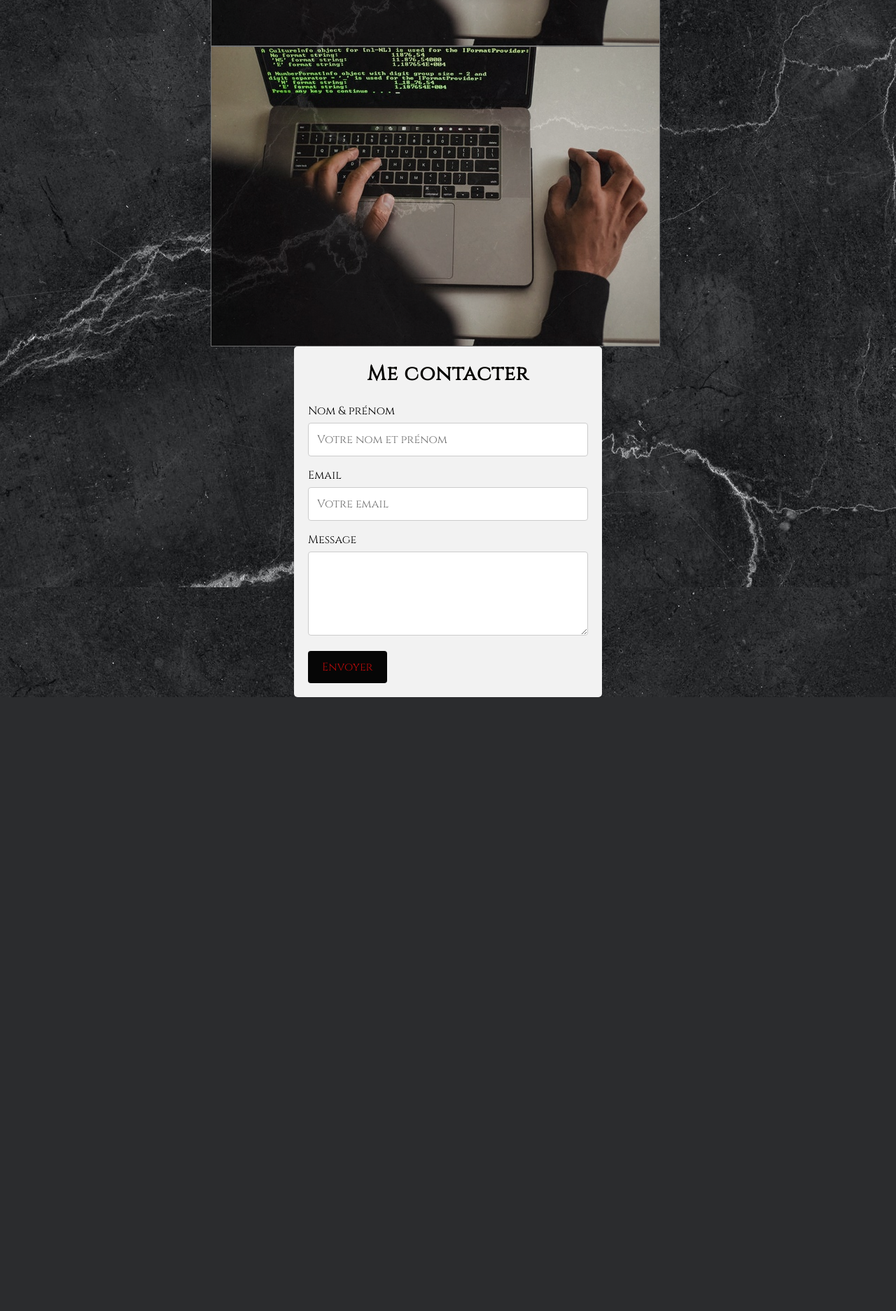
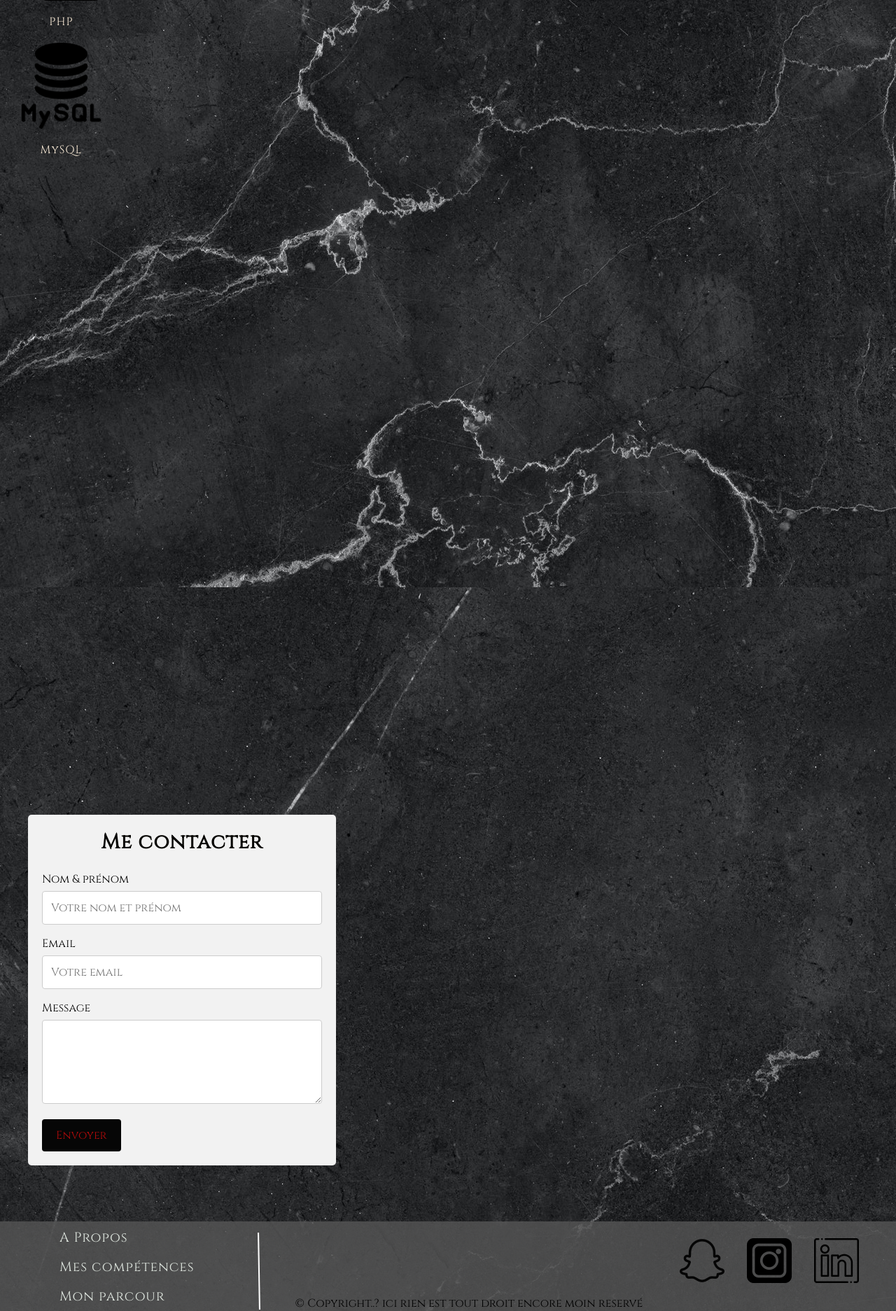
Before and after one commit to enolatutellier/Portfolio, a PHP site: page / in a window 1280 px wide; the page is wider, and only the part inside the window is pictured. Shown: the part 1081-2954 px from the top of that part at 70% size. Before the commit the page ends 2077 px from the top of that part, so only its background shows below. Run offline with PHP 8.4, Linux system fonts and the light colour scheme.

Commit message:
avancement index

```diff
--- a/index.css
+++ b/index.css
@@ -4,6 +4,8 @@
     font-family: 'Cinzel', serif;
     font-size: 1rem;
     box-sizing: content-box;
+    justify-content: center;
+    align-items: center;
 }
 
 body{
@@ -13,7 +15,11 @@ body{
     overflow-x: hidden;
 }
 
-/*  barre de navigation */
+main{
+
+}
+
+/********************  barre de navigation ******************/
 
 nav{
     position:sticky;
@@ -38,6 +44,12 @@ a{
     text-decoration: none;
     color:rgba(230, 237, 230, 0.96);
     align-items: center;
+    padding:1vh;
+}
+
+a:hover{
+    font-size:1.5rem ;
+    text-shadow: 2px 2px #f2f2f2;
 }
 
 /*****************grand titre h1 ******************/
@@ -128,7 +140,7 @@ a{
     }
     65.1% {
       opacity: 1;
-      text-shadow: 0 0 30px rgba(255, 255, 255, 0.55), 0 0 60px rgba(255, 255, 255, 0.35), 0 0 100px rgba(255, 255, 255, 0.1);
+      text-shadow: 0 0 30px rgb(249, 7, 7), 0 0 60px rgba(253, 6, 6, 0.886), 0 0 100px rgba(255, 255, 255, 0.1);
     }
     75% {
       opacity: 1;
@@ -221,7 +233,7 @@ a{
     }
     50% {
       opacity: 1;
-      text-shadow: 0 0 30px rgba(255, 255, 255, 0.45), 0 0 60px rgba(255, 255, 255, 0.25);
+      text-shadow: 0 0 30px rgba(1, 91, 151, 0.45), 0 0 60px rgba(255, 255, 255, 0.25);
     }
     55% {
       opacity: 1;
@@ -299,14 +311,23 @@ a{
             font-size: 5rem;
             color:whitesmoke;
             box-shadow: #fbf9f9f9;
-            letter-spacing: 5px;
+            letter-spacing: 3px;
             font-family: 'Julius Sans One', sans-serif;
             position:relative;
-            top:-20vh;
+            top:-12vh;
             right:-55vh;
 }
 
-/* Formulaire */
+/* Image vectorielle */
+
+#japonais{
+    width: 15%;
+    filter: contrast(0.1);
+    float: right;
+    margin-top:-110px;
+}
+
+/******************* Formulaire ******************/
 
 input[type=text], textarea, input[type=email] {
     width: 100%;
@@ -344,7 +365,7 @@ input[type=text], textarea, input[type=email] {
     width: 100%;
     /* redéfinition 400 + 2*20 */
     max-width: 440px;
-    margin:0 auto;
+    margin:10vh 0 10vh 5vh;
   }
 
   h2{
@@ -355,22 +376,99 @@ input[type=text], textarea, input[type=email] {
     letter-spacing: 1px;
   }
 
-/*** Section 1 ***/
+/************************* Section 1 *************************/
 
 .section1{
-    width: 90%;
+
 }
 
 .cont-projet{
-   display: flex;
-   flex-wrap: wrap;
-  margin-left: 91px;
+    position:relative;
+    left:15vh;
+    display: flex;
+    margin-left: auto;
+    margin-right: auto;
+    flex-direction: column;
 }
 
 .projet{
-    width:50vw;
-    margin-left:auto;
-    margin-right: auto;
-    filter: opacity(80%);
-    border: grey solid 1px;
+
+    width:30vw;
+    filter: opacity(83%);
+    border: grey solid 2px;
+    border-radius: 10px 10px 10px 10px;
 }
+
+/************************** Section 2 ***********************/
+
+ .section2{
+  position:relative;
+  bottom:105vh;
+ }
+
+ figure{
+    display: flex;
+    flex-flow: column;
+    max-width: 175px;
+
+ }
+
+ figcaption{
+     font-size: 1rem;
+     color:antiquewhite;
+     font-family: 'Cinzel', serif;
+     padding: 3px;
+     text-align: center;
+     margin:2vh;
+     letter-spacing: 1px;
+ }
+                                /*image icone*/
+.icone{
+    margin:auto;
+    width:70%;
+}
+
+.icone:hover{
+    width:75%;
+}
+
+
+
+/************************* Footer *************************/
+
+footer{
+    background: rgba(85, 85, 85, 0.8);
+    height: 16vh;
+    display: flex;
+    align-items: flex-end;
+    justify-content: space-evenly;
+}
+
+
+.paragraphe{
+    display: flex;
+    align-items: flex-start;
+    flex-direction: column;
+    margin-left:5vw;
+}
+
+.line-separation{
+    background: white;
+    padding: 1px;
+    transform: rotate(89deg);
+    width: 108px;
+    position: relative;
+    left: 2vh;
+    top: -7vh;
+}
+
+/* Logo*/
+.logos{
+    margin:3vh;
+    display: flex;
+}
+
+.footer-logo {
+    margin:1vh;
+    width:8vh;
+}
--- a/index.html
+++ b/index.html
@@ -37,20 +37,42 @@
         </ul>
     </nav>
   </header>
+
     <main>
-       <h1 class="text-flicker-in-glow">
+        <h1 class="text-flicker-in-glow">
           Portfolio
         </h1>
+
+        <img src="img/japonais.png" alt="lettre japonaise" id="japonais">
+
       <section class="section1">
-
         <div class="cont-projet">
-
           <img src="img/projet.jpg" alt="projet" class="projet">
           <img src="img/projet.jpg" alt="projet" class="projet">
           <img src="img/projet.jpg" alt="projet" class="projet">
+        </div>
+      </section>
 
-        </div>
+      <section class="section2">
+        <figure>
+          <img src="img/logo/github.png" alt="Icône Github" class="icone">
+          <figcaption> GitHub </figcaption>
 
+          <img src="img/logo/html.png" alt="Icône HTML5" class="icone">
+          <figcaption>HTML5</figcaption>
+
+          <img src="img/logo/css-3.png" alt="Icône CSS3"class="icone">
+          <figcaption> CSS3 </figcaption>
+
+          <img src="img/logo/icone-wordpress.png" alt="Icône Wordpress" class="icone">
+          <figcaption> Wordpress</figcaption>
+
+          <img src="img/logo/fichier-php.png" alt="Icône PHP" class="icone">
+          <figcaption> PHP</figcaption>
+
+          <img src="img/logo/mysql.png" alt="Icône Mysql" class="icone">
+          <figcaption> MySQL</figcaption>
+        </figure>
       </section>
 
               <!-- Formulaire de contact -->
@@ -81,7 +103,45 @@
 
         </form>
       </div>
+    </main>
 
-    </main>
+    <footer>
+
+        <div class="paragraphe">
+          <a href="#" class="para">
+            A Propos
+          </a>
+          <a href="#" class="para">
+            Mes compétences
+          </a>
+          <a href="#" class="para">
+            Mon parcour
+          </a>
+        </div>
+
+      <div class="line-separation"></div>
+
+          <div class="copyright">
+            <p class="text-flicker">
+              © Copyright..? ici rien est tout droit encore moin reservé
+            </p>
+          </div>
+
+          <div class="logos">
+
+            <a href="#">
+              <img src="img/logo/snapchat.png" alt="Logo snapchat" class="footer-logo">
+            </a>
+             <a href="#">
+               <img src="img/logo/instagram.png" alt="Logo instagram" class="footer-logo">
+              </a>
+              <a href="#">
+                <img src="img/logo/linkedin.png" alt="Logo linkedin" class="footer-logo">
+              </a>
+
+          </div>
+      </div>
+    </footer>
+
 </body>
 </html>
```
Also changed, not shown: img/logo/icons8-php-64.png (added), img/logo/mysql.png (added).
